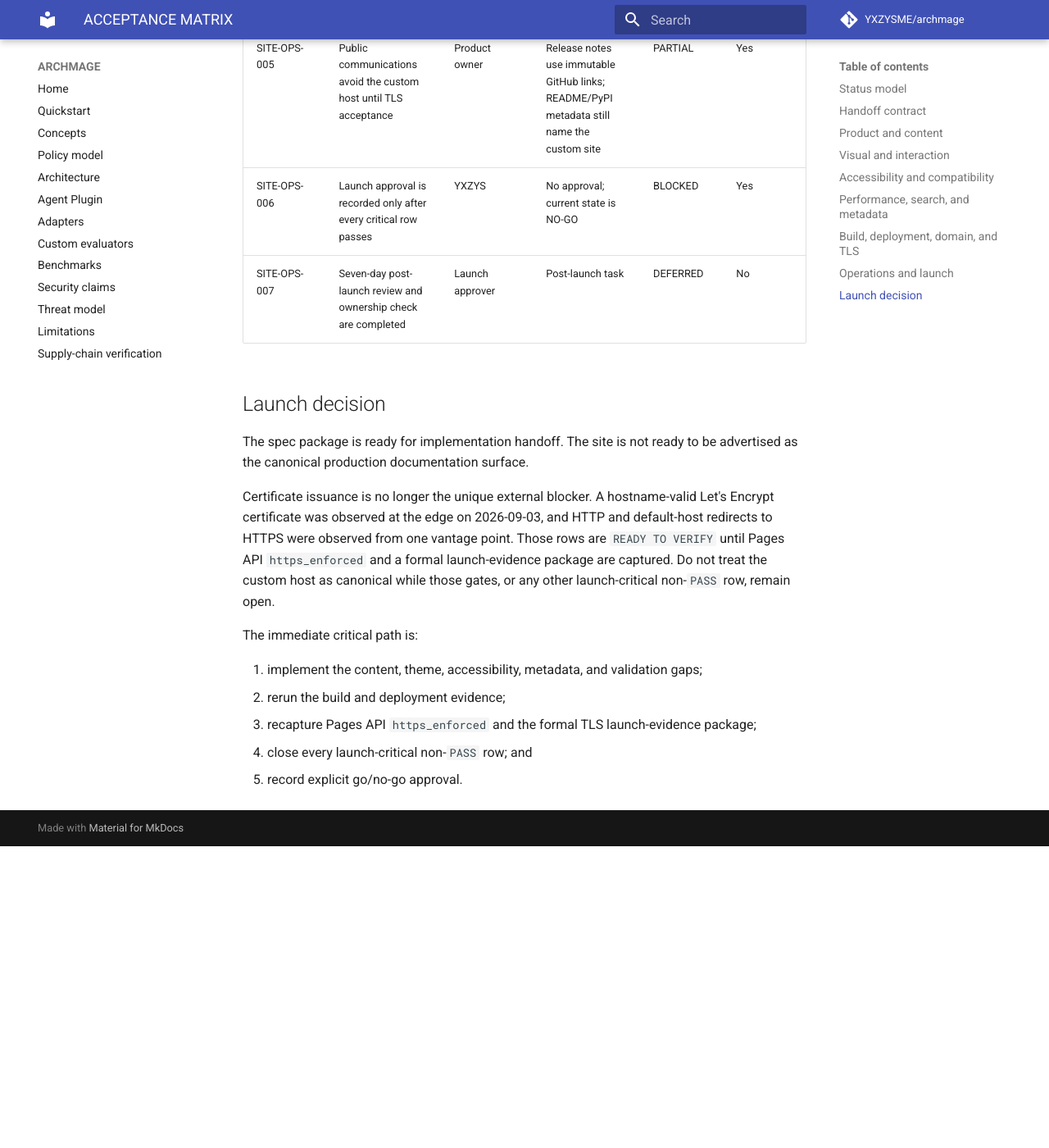
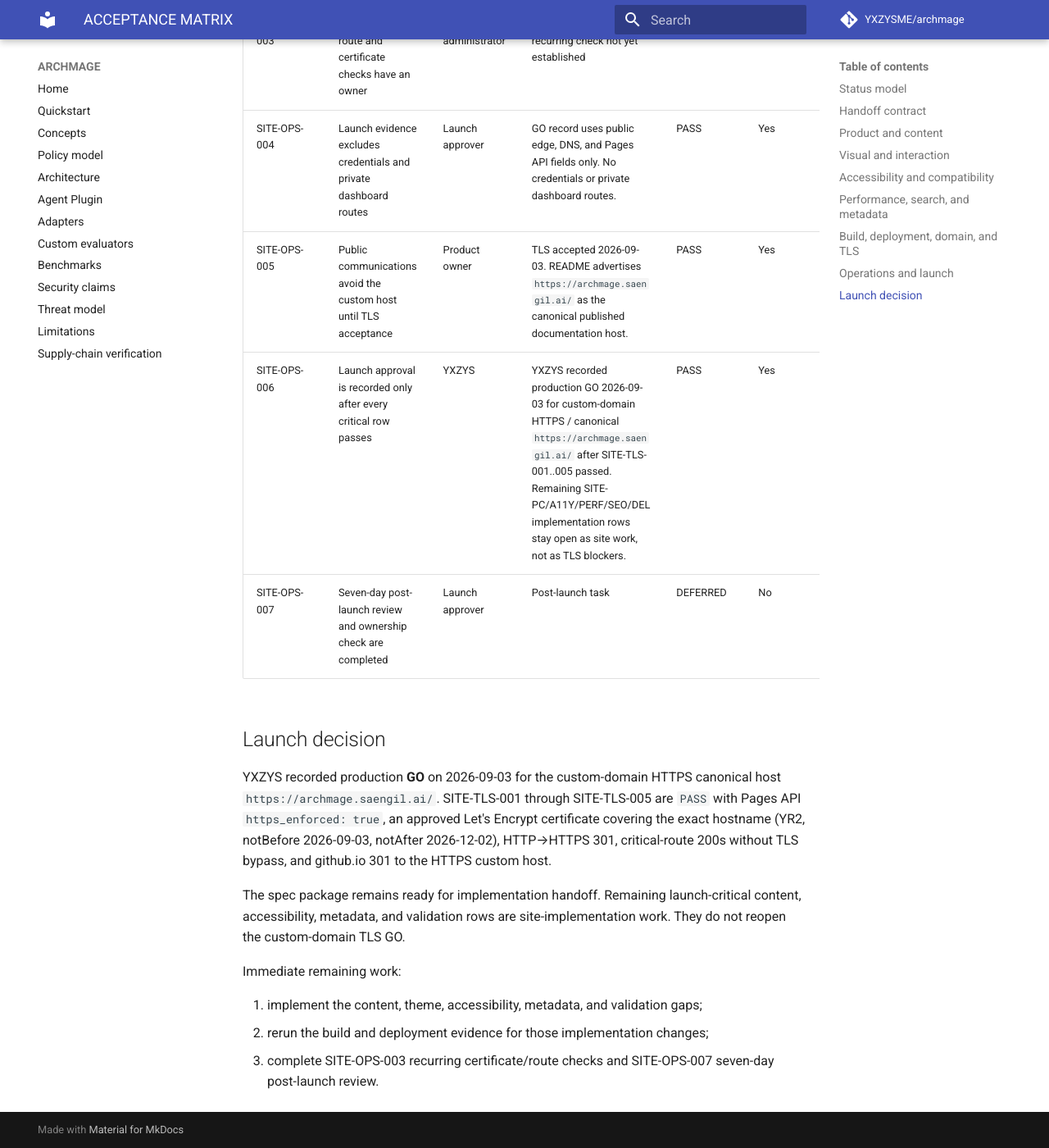
Before and after one commit to YXZYSME/archmage, an MkDocs documentation site: the page built from docs/specs/archmage-site/ACCEPTANCE_MATRIX.md, in a window 1280 px wide and 1400 px high, scrolled down 10620 px. Shown: the whole window at 82% size. Built offline with MkDocs 1.6.1 and Material for MkDocs 9.7.7, drawn with Linux system fonts in a browser that asks for light colours; comment, search, counter and statistics services are not loaded; before the commit the page ends 11652 px from its top, so only the background shows below that; some of the changed text lies outside the part shown.

Commit message:
docs: record archmage.saengil.ai production GO
Record maintainer GO for custom-domain HTTPS on archmage.saengil.ai with
captured Pages API, TLS, DNS, and edge evidence. Advertise
https://archmage.saengil.ai/ as the canonical published documentation host.

Signed-off-by: YXZYSME <215337890+YXZYSME@users.noreply.github.com>

Co-authored-by: YXZYS <YXZYSME@users.noreply.github.com>

```diff
--- a/docs/specs/archmage-site/ACCEPTANCE_MATRIX.md
+++ b/docs/specs/archmage-site/ACCEPTANCE_MATRIX.md
@@ -6,10 +6,10 @@
 | Field | Value |
 |---|---|
 | Baseline | Public `v2.0.0` documentation and Pages configuration |
-| Assessed | 2026-08-25 |
-| TLS evidence refresh | 2026-09-03 |
+| Assessed | 2026-09-03 |
+| TLS/HTTPS GO evidence | 2026-09-03T13:03Z UTC |
 | Site handoff | READY FOR IMPLEMENTATION |
-| Production launch | NO-GO |
+| Production launch | GO |
 
 ## Status model
 
@@ -104,42 +104,40 @@ domain while the row is anything other than `PASS`.
 | SITE-DNS-001 | Explicit CNAME targets `yxzysme.github.io.` | DNS owner | Authoritative/public DNS observation | PASS | Yes |
 | SITE-DNS-002 | `saengil.ai` remains verified and the challenge TXT is retained | Domain owner | Pages API says verified; TXT observed | PASS | Yes |
 | SITE-DNS-003 | No conflicting record, DNS proxy, wildcard takeover, or restrictive CAA blocks issuance | DNS owner | CNAME and no CAA observed; authoritative provider review still required | READY TO VERIFY | Yes |
-| SITE-TLS-001 | GitHub attaches a certificate covering `archmage.saengil.ai` | Repository administrator | Valid Let's Encrypt certificate covering `archmage.saengil.ai` observed at the edge on 2026-09-03 (issued 2026-09-03, Let's Encrypt YR2). Pages API certificate object not recaptured. | READY TO VERIFY | Yes |
-| SITE-TLS-002 | Pages reports `https_enforced: true` | Repository administrator | Pages API `https_enforced` not recaptured. An HTTP 301 to HTTPS is not a substitute for the API field. | READY TO VERIFY | Yes |
-| SITE-TLS-003 | HTTP redirects to the same HTTPS host | Repository administrator | `http://archmage.saengil.ai/` returned 301 to `https://archmage.saengil.ai/` from one public vantage point on 2026-09-03. Formal launch-evidence package not captured. | READY TO VERIFY | Yes |
-| SITE-TLS-004 | Canonical HTTPS critical routes return 200 without bypass | Repository administrator | HTTPS home, `/quickstart/`, `/architecture/`, `/limitations/`, and `/supply-chain/` returned 200 with a hostname-valid certificate on 2026-09-03. Formal launch-evidence package not captured. | READY TO VERIFY | Yes |
-| SITE-TLS-005 | Default GitHub Pages URL redirects to validated HTTPS custom host | Repository administrator | `https://yxzysme.github.io/archmage/` returned 301 to `https://archmage.saengil.ai/` on 2026-09-03. Formal launch-evidence package not captured. | READY TO VERIFY | Yes |
+| SITE-TLS-001 | GitHub attaches a certificate covering `archmage.saengil.ai` | Repository administrator | Pages API ~2026-09-03T13:03Z: `https_certificate.state=approved`, domains `["archmage.saengil.ai"]`, `expires_at=2026-12-02`. Edge cert CN/SAN `archmage.saengil.ai`, Let's Encrypt YR2, notBefore 2026-09-03, notAfter 2026-12-02. | PASS | Yes |
+| SITE-TLS-002 | Pages reports `https_enforced: true` | Repository administrator | Pages API ~2026-09-03T13:03Z: `https_enforced: true`. Pages UI Enforce HTTPS checked (maintainer capture); API matches. | PASS | Yes |
+| SITE-TLS-003 | HTTP redirects to the same HTTPS host | Repository administrator | `http://archmage.saengil.ai/` → 301 `Location: https://archmage.saengil.ai/` at ~2026-09-03T13:03Z. Followed request 200. No TLS bypass. | PASS | Yes |
+| SITE-TLS-004 | Canonical HTTPS critical routes return 200 without bypass | Repository administrator | `https://archmage.saengil.ai/` plus `/quickstart/`, `/architecture/`, `/limitations/`, `/supply-chain/` → 200 at ~2026-09-03T13:03Z with hostname-valid Let's Encrypt cert. No TLS bypass. | PASS | Yes |
+| SITE-TLS-005 | Default GitHub Pages URL redirects to validated HTTPS custom host | Repository administrator | `http://yxzysme.github.io/archmage/` and `https://yxzysme.github.io/archmage/` → 301 `Location: https://archmage.saengil.ai/` at ~2026-09-03T13:03Z. | PASS | Yes |
 
 ## Operations and launch
 
 | ID | Requirement | Owner | Current evidence or gap | Status | Launch critical |
 |---|---|---|---|---|---|
 | SITE-OPS-001 | Content, deployment, DNS, and certificate rollback paths are documented | Repository and domain owners | [Rollback runbook](LAUNCH_RUNBOOK.md#rollback) | PASS | Yes |
-| SITE-OPS-002 | Last known-good revision and DNS snapshot are captured before intervention | Repository and DNS owners | Procedure exists; launch-time evidence pending | READY TO VERIFY | Yes |
+| SITE-OPS-002 | Last known-good revision and DNS snapshot are captured before intervention | Repository and DNS owners | GO capture ~2026-09-03T13:03Z: public `main` at `f37f412`; CNAME `archmage.saengil.ai` → `yxzysme.github.io.`; challenge TXT present; no CAA on the custom host; Pages `protected_domain_state=verified`. | PASS | Yes |
 | SITE-OPS-003 | Post-deploy route and certificate checks have an owner | Repository administrator | Responsibility defined; recurring check not yet established | PARTIAL | Yes |
-| SITE-OPS-004 | Launch evidence excludes credentials and private dashboard routes | Launch approver | Evidence contract defined | READY TO VERIFY | Yes |
-| SITE-OPS-005 | Public communications avoid the custom host until TLS acceptance | Product owner | Release notes use immutable GitHub links; README/PyPI metadata still name the custom site | PARTIAL | Yes |
-| SITE-OPS-006 | Launch approval is recorded only after every critical row passes | YXZYS | No approval; current state is NO-GO | BLOCKED | Yes |
+| SITE-OPS-004 | Launch evidence excludes credentials and private dashboard routes | Launch approver | GO record uses public edge, DNS, and Pages API fields only. No credentials or private dashboard routes. | PASS | Yes |
+| SITE-OPS-005 | Public communications avoid the custom host until TLS acceptance | Product owner | TLS accepted 2026-09-03. README advertises `https://archmage.saengil.ai/` as the canonical published documentation host. | PASS | Yes |
+| SITE-OPS-006 | Launch approval is recorded only after every critical row passes | YXZYS | YXZYS recorded production GO 2026-09-03 for custom-domain HTTPS / canonical `https://archmage.saengil.ai/` after SITE-TLS-001..005 passed. Remaining SITE-PC/A11Y/PERF/SEO/DEL implementation rows stay open as site work, not as TLS blockers. | PASS | Yes |
 | SITE-OPS-007 | Seven-day post-launch review and ownership check are completed | Launch approver | Post-launch task | DEFERRED | No |
 
 ## Launch decision
 
-The spec package is ready for implementation handoff. The site is not ready to
-be advertised as the canonical production documentation surface.
+YXZYS recorded production **GO** on 2026-09-03 for the custom-domain HTTPS
+canonical host `https://archmage.saengil.ai/`. SITE-TLS-001 through
+SITE-TLS-005 are `PASS` with Pages API `https_enforced: true`, an approved
+Let's Encrypt certificate covering the exact hostname (YR2, notBefore
+2026-09-03, notAfter 2026-12-02), HTTP→HTTPS 301, critical-route 200s without
+TLS bypass, and github.io 301 to the HTTPS custom host.
 
-Certificate issuance is no longer the unique external blocker. A hostname-valid
-Let's Encrypt certificate was observed at the edge on 2026-09-03, and HTTP and
-default-host redirects to HTTPS were observed from one vantage point. Those
-rows are `READY TO VERIFY` until Pages API `https_enforced` and a formal
-launch-evidence package are captured. Do not treat the custom host as
-canonical while those gates, or any other launch-critical non-`PASS` row,
-remain open.
+The spec package remains ready for implementation handoff. Remaining
+launch-critical content, accessibility, metadata, and validation rows are
+site-implementation work. They do not reopen the custom-domain TLS GO.
 
-The immediate critical path is:
+Immediate remaining work:
 
 1. implement the content, theme, accessibility, metadata, and validation gaps;
-2. rerun the build and deployment evidence;
-3. recapture Pages API `https_enforced` and the formal TLS launch-evidence
-   package;
-4. close every launch-critical non-`PASS` row; and
-5. record explicit go/no-go approval.
+2. rerun the build and deployment evidence for those implementation changes;
+3. complete SITE-OPS-003 recurring certificate/route checks and SITE-OPS-007
+   seven-day post-launch review.
```
Also changed, not shown: CHANGELOG.md (+3 -4 lines), README.md (+1 -2 lines), RELEASE_CHECKLIST.md (+10 -6 lines), docs/specs/archmage-site/README.md (+24 -26 lines).
